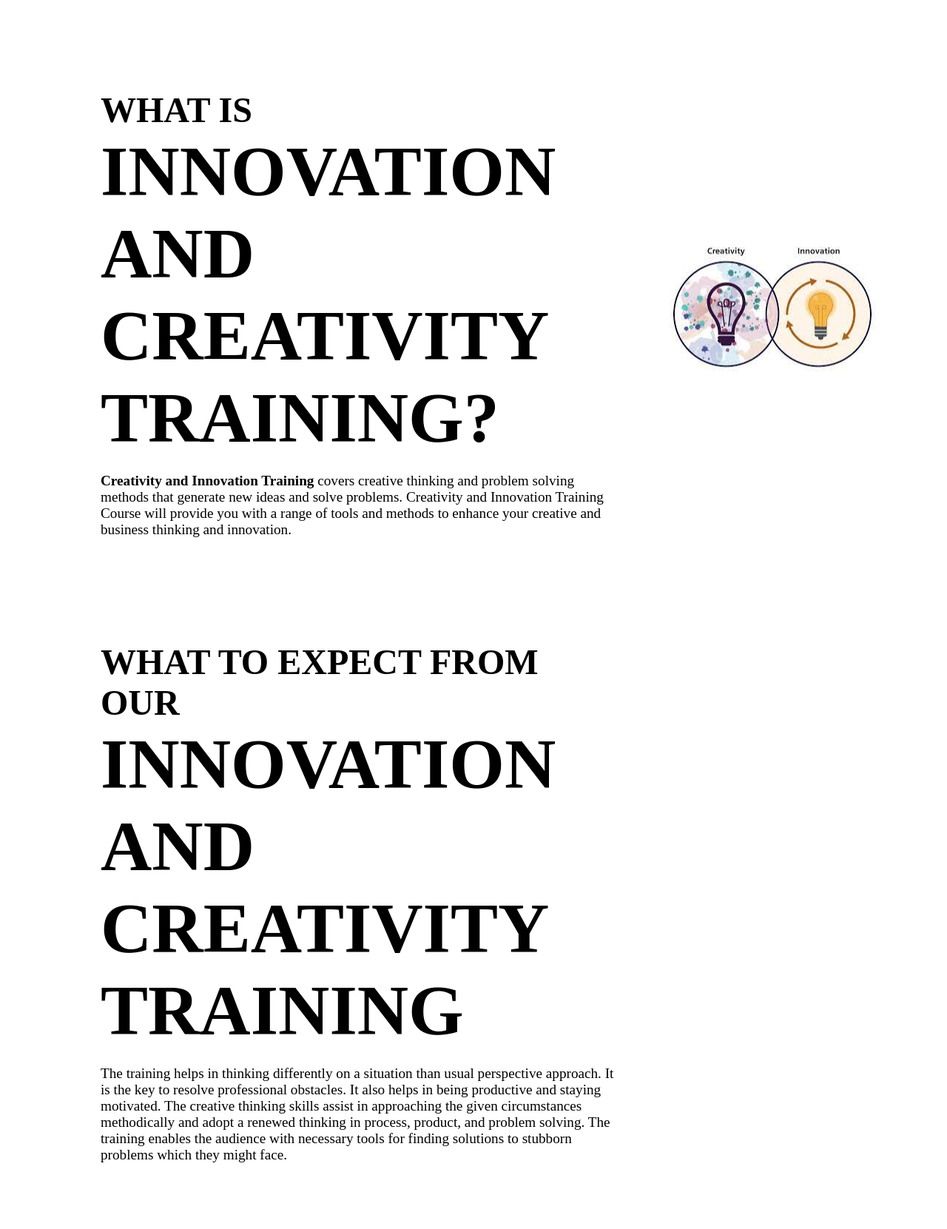
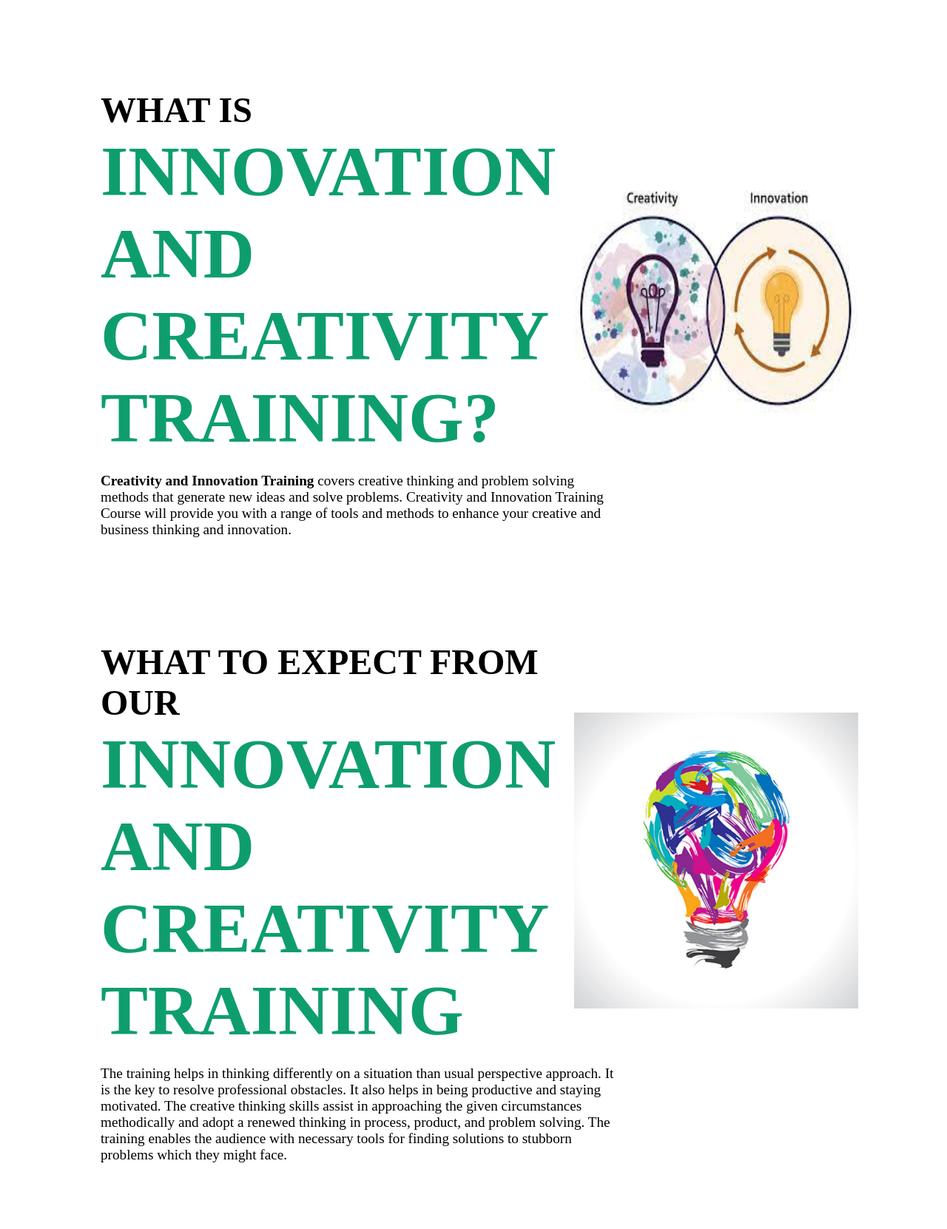
Before and after one commit to dula2000/Main-Project, a PHP site: page /Innovationcreativity.html in a window 1280 px wide. Shown: the part 197-1858 px from the top of the page at 74% size. Run offline with PHP 8.4, Linux system fonts and the light colour scheme.

Commit message:
finalize the image positions
also add some images

```diff
--- a/Innovationcreativity.css
+++ b/Innovationcreativity.css
@@ -131,11 +131,24 @@ section{
 .pic1{
     opacity: 0;
     position: absolute;
-    left: 70%;
-    top: 6.5%;
+    left: 60%;
+    top: 5%;
     transform: translateY(-50%);
     animation: fadeIn 1s linear forwards;
     animation-delay: 5s;
+    height: 40%;
+    width: 30%;
+}
+.pic2{
+    opacity: 0;
+    position: absolute;
+    left: 60%;
+    top: 100%;
+    transform: translateY(-50%);
+    animation: fadeIn 1s linear forwards;
+    animation-delay: 5s;
+    height: 50%;
+    width: 30%;
 }
 
 
@@ -217,3 +230,6 @@ section{
     color: cyan;
     font-size: 24px;
 }
+.span1{
+    color: rgb(14, 158, 110);
+}
--- a/Innovationcreativity.html
+++ b/Innovationcreativity.html
@@ -34,11 +34,11 @@
      <section>
                 <div class="bannerText">
                  <h3>What is</h3> <br>
-                      <h2>Innovation and Creativity Training?</h2>
+                      <h2><span class="span1">Innovation and Creativity Training?</span></h2>
                              <p><b>Creativity and Innovation Training</b> covers creative thinking and problem solving methods that generate new ideas and solve problems.
                         Creativity and Innovation Training Course will provide you with a range of tools and methods to enhance your creative and business thinking and innovation.</p>
                 <h3>What to expect from our </h3> <br>
-                        <h2>Innovation and Creativity Training</h2>
+                        <h2><span class="span1"> Innovation and Creativity Training</span></h2>
                                <p>The training helps in thinking differently on a situation than usual perspective approach. It is the key to resolve professional obstacles.
                           It also helps in being productive and staying motivated.
                           The creative thinking skills assist in approaching the given circumstances methodically and adopt a renewed thinking in process, product, and problem solving.
@@ -47,6 +47,7 @@
                       </div>
 
                  <img src="pic/pic 3.jpg" class="pic1">
+                 ><img src="pic/shutterstock_125158133jpg.jpg" class="pic2">
 
 
      </section>
```
Also changed, not shown: pic/ai-3-2.jpg (added), pic/pic 4.jpg (added), pic/shutterstock_125158133jpg.jpg (added).
